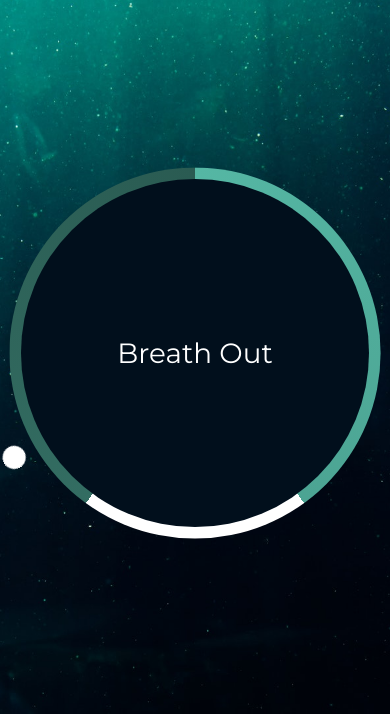
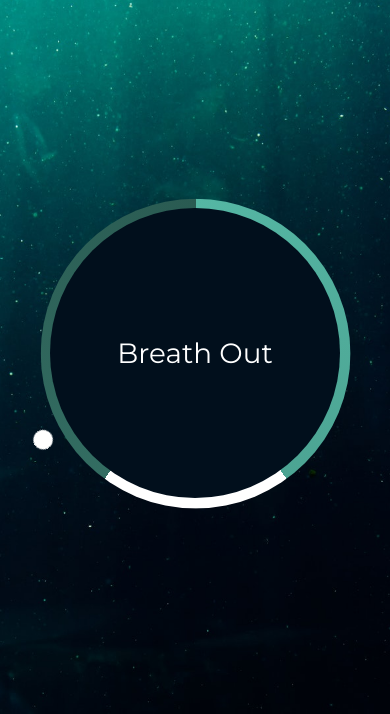
Before and after one commit to Thebassplayer/relaxer_app, a plain HTML site: page index.html in a window 390 px wide. Shown: the part 130-844 px from the top of the page. Drawn offline with Linux system fonts and the light colour scheme.

Commit message:
CSS responsive

```diff
--- a/style.css
+++ b/style.css
@@ -30,8 +30,8 @@ p.circle-text {
   align-items: center;
   justify-content: center;
   margin: auto;
-  height: 300px;
-  width: 300px;
+  height: 250px;
+  width: 250px;
   transform: scale(1);
 }
 
@@ -54,28 +54,28 @@ p.circle-text {
     #336d62 60%,
     #2a5b52 100%
   );
-  height: 320px;
-  width: 320px;
+  height: 267px;
+  width: 267px;
   z-index: -2;
   border-radius: 50%;
-  top: -10px;
-  left: -10px;
+  top: -8px;
+  left: -8px;
 }
 
 .pointer {
   background-color: #fff;
   border-radius: 50%;
-  height: 20px;
-  width: 20px;
+  height: 17px;
+  width: 17px;
   display: block;
 }
 
 .pointer-container {
   position: absolute;
-  top: -40px;
-  left: 140px;
-  width: 20px;
-  height: 190px;
+  top: -33px;
+  left: 115px;
+  width: 17px;
+  height: 158px;
   animation: rotate 7.5s linear forwards infinite;
   transform-origin: bottom center;
 }
@@ -115,3 +115,22 @@ p.circle-text {
     transform: scale(1);
   }
 }
+
+@media (min-width: 600px) {
+  .container {
+    height: 300px;
+    width: 300px;
+  }
+  .gradient-circle {
+    height: 320px;
+    width: 320px;
+    top: -10px;
+    left: -10px;
+  }
+  .pointer-container {
+    top: -40px;
+    left: 140px;
+    width: 20px;
+    height: 190px;
+  }
+}
```
